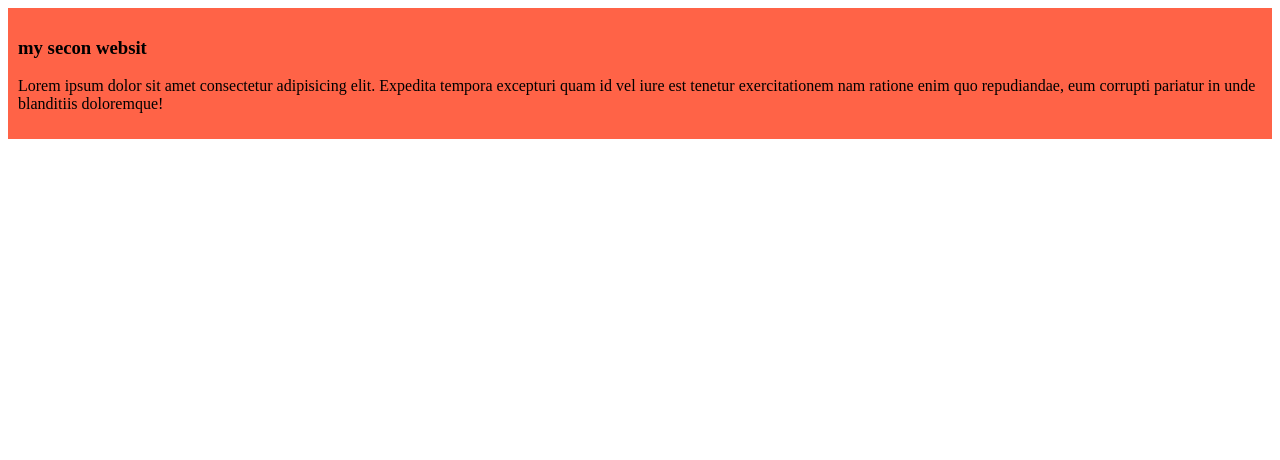
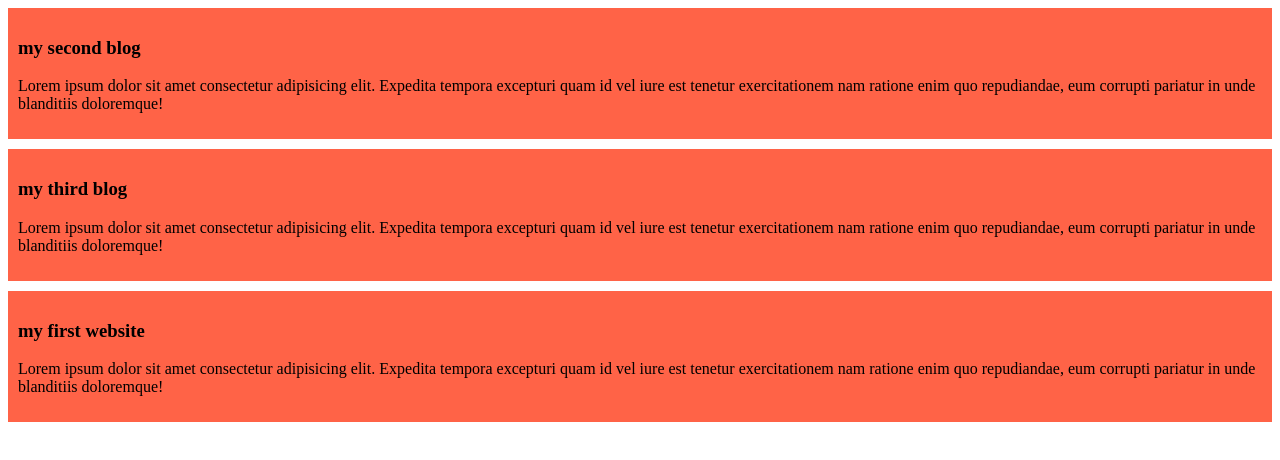
Before and after one commit to marializa007/my-second-github-repo, a plain HTML site: page index.html in a window 1280 px wide. Drawn offline with Linux system fonts and the light colour scheme.

Commit message:
adder the second first blog

```diff
--- a/index.html
+++ b/index.html
@@ -8,7 +8,15 @@
 
     <body>
         <div>
-            <h3>my secon websit</h3>
+            <h3>my second blog</h3>
+            <p>Lorem ipsum dolor sit amet consectetur adipisicing elit. Expedita tempora excepturi quam id vel iure est tenetur exercitationem nam ratione enim quo repudiandae, eum corrupti pariatur in unde blanditiis doloremque!</p>
+        </div>
+        <div>
+            <h3>my third blog</h3>
+            <p>Lorem ipsum dolor sit amet consectetur adipisicing elit. Expedita tempora excepturi quam id vel iure est tenetur exercitationem nam ratione enim quo repudiandae, eum corrupti pariatur in unde blanditiis doloremque!</p>
+        </div>
+        <div>
+            <h3>my first website</h3>
             <p>Lorem ipsum dolor sit amet consectetur adipisicing elit. Expedita tempora excepturi quam id vel iure est tenetur exercitationem nam ratione enim quo repudiandae, eum corrupti pariatur in unde blanditiis doloremque!</p>
         </div>
     </body>
--- a/styless/blog.css
+++ b/styless/blog.css
@@ -1,4 +1,5 @@
 div{
     background-color: tomato;
     padding: 10px;
+    margin-bottom: 10px;
 }
```
